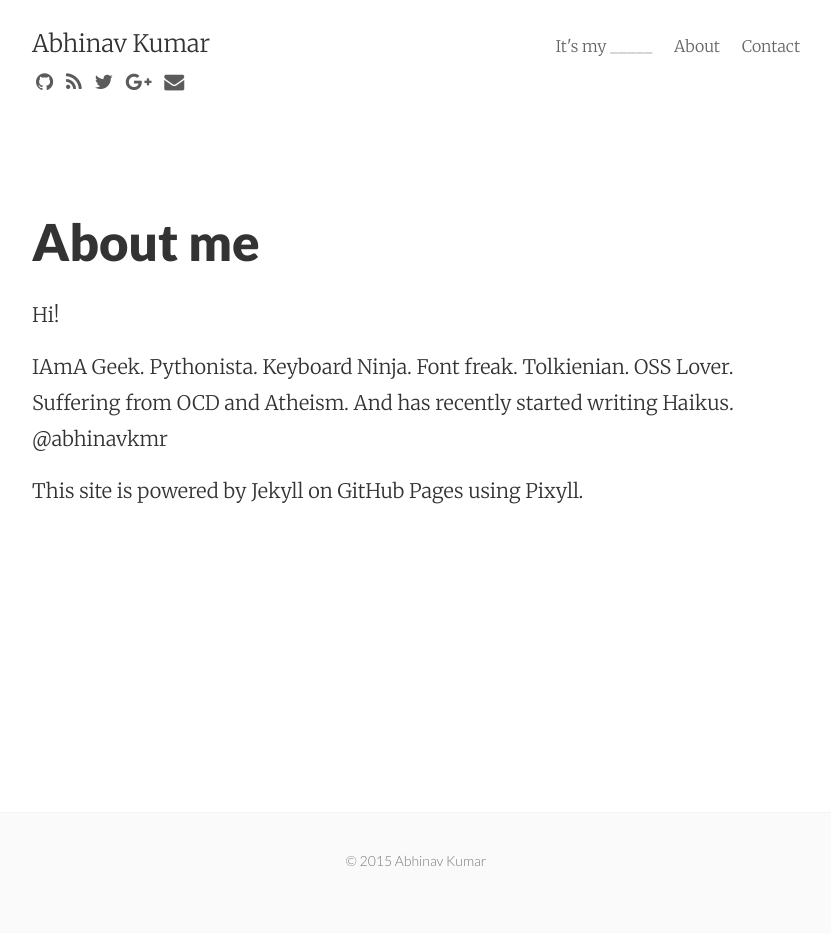
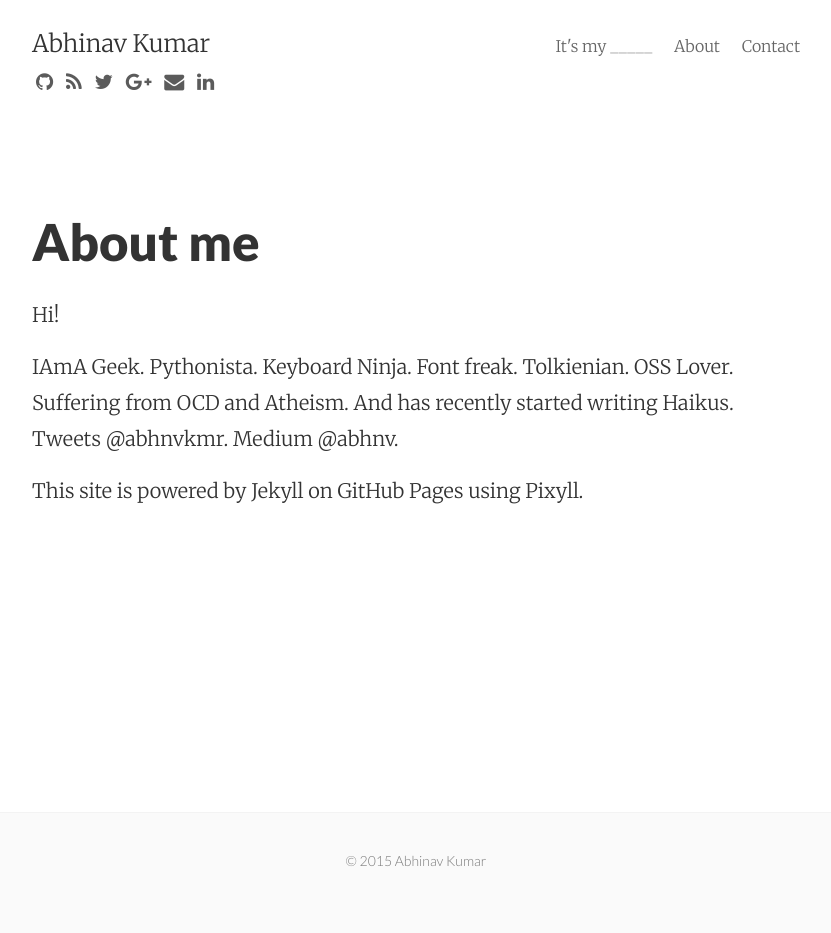
Before and after one commit to abhnvkmr/abhnvkmr.github.io, a Jekyll site: the page built from about.md, in a window 1280 px wide. Shown: the whole page, without its empty margins (224-1055 px from the left). Built offline with Jekyll 4.4.1, drawn with Linux system fonts in a browser that asks for light colours; nearby versions of some CDN libraries; Markdown is read by kramdown in place of the engine named in the settings.

Commit message:
Changed URL

```diff
--- a/CNAME
+++ b/CNAME
@@ -1 +1 @@
-abhinavk.me
+abhnv.com
--- a/_config.yml
+++ b/_config.yml
@@ -4,7 +4,7 @@
 author:      Abhinav Kumar
 description: ""
 baseurl:     ""
-url:         "http://abhinavk.me"
+url:         "http://abhnv.com"
 
 # Google analytics
 google_analytics: UA-32755544-2
@@ -19,9 +19,9 @@
 # Social icons
 show_social_icons: true
 github_username: abhinavk
-twitter_username: abhinavkmr
+twitter_username: abhnvkmr
 google_plus_id: +AbhinavKumar1
-linkedin_username:
+linkedin_username: abhnvkmr
 bitcoin_url:
 paypal_url:
 flattr_button:
--- a/about.md
+++ b/about.md
@@ -6,6 +6,6 @@
 
 Hi!
 
-IAmA Geek. Pythonista. Keyboard Ninja. Font freak. Tolkienian. OSS Lover. Suffering from OCD and Atheism. And has recently started writing Haikus. @abhinavkmr
+IAmA Geek. Pythonista. Keyboard Ninja. Font freak. Tolkienian. OSS Lover. Suffering from OCD and Atheism. And has recently started writing Haikus. Tweets @abhnvkmr. Medium @abhnv.
 
 This site is powered by Jekyll on GitHub Pages using Pixyll.
```
Also changed, not shown: _posts/2015-11-13-remove-defender-from-context-menu.md (+2 -0 lines).
